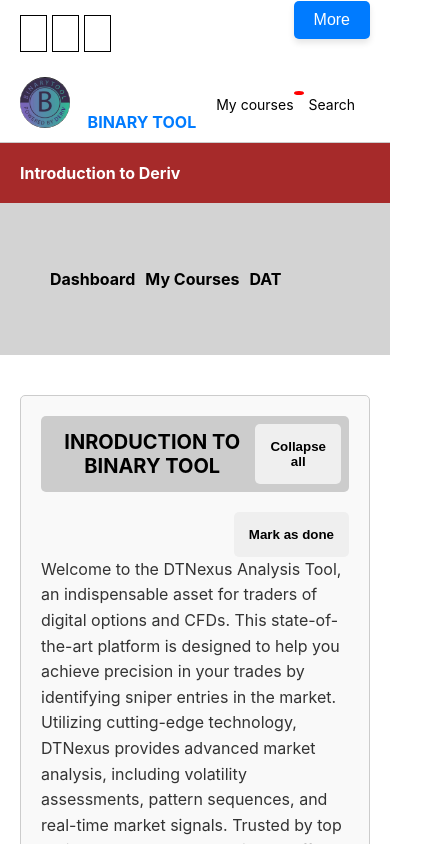
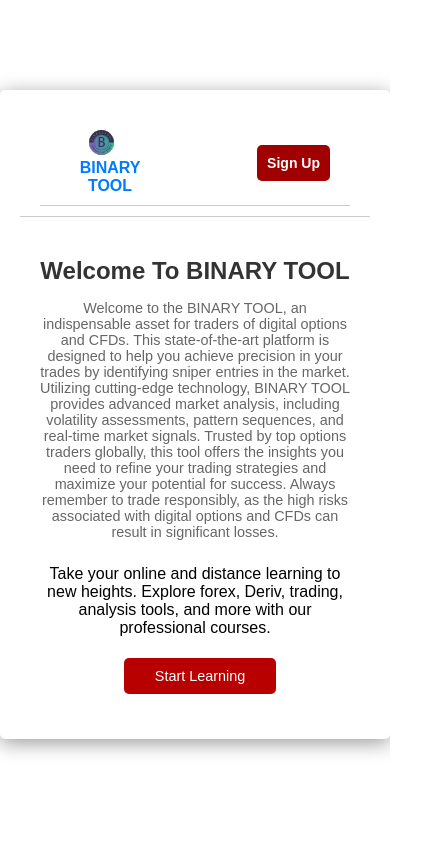
Before and after one commit to wakoTheDev/Deriv-content-page, a React (Create React App) app: page / in a window 390 px wide. Shown: the top 844 px of the page, 430 px wide, since content can reach past the window. Built offline with nearby package versions, Linux system fonts and the light colour scheme.

Commit message:
adding landing page

```diff
--- a/src/App.js
+++ b/src/App.js
@@ -1,4 +1,5 @@
 import React, { useState } from 'react';
+import LandingPage from './home';
 import './App.css';
 import MyHeader from './customHeader';
 import MyFooter from './Footer';
@@ -9,6 +10,11 @@
 
 function App() {
   const [isModalOpen, setIsModalOpen] = useState(false);
+  const [showLandingPage, setShowLandingPage] = useState(true);
+
+  const handleStartLearning = () => {
+    setShowLandingPage(false);
+  };
 
   const handleOpenModal = () => {
     setIsModalOpen(true);
@@ -20,12 +26,13 @@
 
   return (
     <div className="App">
-      <div className="socials">
-        <div className="appSocials"></div>
-        <div className="appSocials"></div>
-        <div className="appSocials"></div>
-      </div>
-      <MyHeader />
+      {showLandingPage ? (<LandingPage onStartLearning={handleStartLearning} />):
+      (
+        <><div className="socials">
+            <div className="appSocials"></div>
+            <div className="appSocials"></div>
+            <div className="appSocials"></div>
+          </div><MyHeader />
 
       {/* Pass handleOpenModal to FloatingButtons */}
       <FloatingButtons onCourseClick={handleOpenModal} />
@@ -81,7 +88,9 @@
             </button>
           </div>
         </div>
+      )}</>
       )}
+
     </div>
   );
 }
--- /dev/null
+++ b/src/MyHeader4.css
@@ -0,0 +1,78 @@
+.analysis-tool {
+    z-index: 1000;
+    display: flex;
+    flex-direction: column;
+    width: 100%;
+  }
+
+  .header {
+    display: flex;
+    justify-content: space-between;
+    align-items: center;
+    padding: 10px 20px;
+    background-color: white;
+    border-bottom: 1px solid #ccc;
+  }
+
+  .logo {
+    font-size: 16px;
+    font-weight: bold;
+    color: #007BFF;
+    display: inline-block;
+  }
+
+  .menu {
+    display: flex;
+    gap: 15px;
+  }
+
+  .menu-item {
+    position: relative;
+    font-size: 14px;
+    cursor: pointer;
+    background-color: #a00000;
+    padding: 10px;
+    color: white !important;
+    font-weight: bold;
+    border-radius: 5px;
+  }
+
+  .badge {
+    position: absolute;
+    top: -5px;
+    right: -10px;
+    background-color: red;
+    color: white;
+    font-size: 12px;
+    border-radius: 50%;
+    padding: 2px 5px;
+  }
+
+  .banner {
+    background-color: #a00000;
+    color: white;
+    padding: 20px 20px;
+    text-align: center;
+    position: relative;
+  }
+
+  .title {
+    font-size: 24px;
+    margin: 0;
+  }
+@media (max-width:600px) {
+  .logo img{
+    width: 25px;
+  }
+  .logo{
+    font-size: 0.5em;
+  }
+}
+@media (min-width:600px) and (max-width:900px) {
+  .logo img{
+    width: 50px;
+  }
+  .logo{
+    font-size: 0.7em;
+  }
+}
--- /dev/null
+++ b/src/home.css
@@ -0,0 +1,134 @@
+/* General Styles */
+body {
+    margin-top:90px ;
+    font-family: Arial, sans-serif;
+  }
+
+  .online-academy {
+    text-align: center;
+    padding: 20px;
+    max-width: 800px;
+    margin: 0 auto;
+    border-radius: 5px;
+    box-shadow: 0px 4px 20px rgba(0, 0, 0, 0.4);
+  }
+
+  /* Header Section */
+  .header {
+    display: flex;
+    justify-content: space-between;
+    align-items: center;
+    padding: 10px 0;
+  }
+
+  .logo {
+    width: 100px;
+  }
+
+  .header-icons span {
+    margin-left: 10px;
+    font-size: 20px;
+    cursor: pointer;
+  }
+
+  /* Main Content */
+  .content {
+    margin-top: 20px;
+  }
+
+  .title {
+    font-size: 1.8rem;
+    font-weight: bold;
+    color: #333;
+    margin-bottom: 15px;
+  }
+
+  .description {
+    font-size: 1rem;
+    color: #666;
+    margin-bottom: 25px;
+  }
+
+  /* Buttons Section */
+  .button-container {
+    width: 100%;
+    display: flex;
+    gap: 10px;
+    padding: 5px;
+    align-content: center;
+    justify-content: center;
+  }
+
+  .start-learning {
+    background-color: #b90000;
+    color: white;
+    border: none;
+    padding: 15px;
+    font-size: 1rem;
+    cursor: pointer;
+    border-radius: 5px;
+    width: 49%;
+  }
+
+  .start-learning:hover {
+    background-color: #a30000;
+  }
+
+  .open-account {
+    background-color: white;
+    color: #b90000;
+    border: 2px solid #b90000;
+    padding: 15px;
+    font-size: 1rem;
+    cursor: pointer;
+    border-radius: 5px;
+    width: 49%;
+    display: inline-block;
+  }
+
+  .open-account:hover {
+    background-color: #b90000;
+    color: white;
+  }
+
+  /* Responsive Design */
+  @media (max-width : 768px) {
+    .title {
+      font-size: 1.5rem;
+    }
+
+    .description {
+      font-size: 0.9rem;
+    }
+
+    .button-container{
+      display: flex;
+    }
+
+    .start-learning,
+    .open-account {
+      padding: 10px;
+      font-size: 0.9rem;
+      width: 49%;
+    }
+  }
+
+  @media (max-width < 768px) {
+    .title {
+      font-size: 1.3rem;
+    }
+
+    .description {
+      font-size: 0.8rem;
+    }
+    .button-container{
+      flex-direction: column;
+    }
+    .start-learning,
+    .open-account {
+      padding: 8px;
+      font-size: 0.8rem;
+      display: block;
+      width:100%;
+    }
+  }
--- /dev/null
+++ b/src/home.js
@@ -0,0 +1,36 @@
+import React from "react";
+import "./home.css";
+import MyHeader from "./homeheader";
+// import "./newhome.css";
+
+const LandingPage = ({ onStartLearning }) => {
+  return (
+    <div className="online-academy">
+      {/* Header Section */}
+      <header className="header">
+        <MyHeader />
+      </header>
+
+      {/* Main Content */}
+      <main className="content">
+        <h1 className="title">Welcome To BINARY TOOL</h1>
+        <p className="description">
+          Welcome to the BINARY TOOL, an indispensable asset for traders of digital options and CFDs. This state-of-the-art platform is designed to help you achieve precision in your trades by identifying sniper entries in the market. Utilizing cutting-edge technology, BINARY TOOL provides advanced market analysis, including volatility assessments, pattern sequences, and real-time market signals. Trusted by top options traders globally, this tool offers the insights you need to refine your trading strategies and maximize your potential for success. Always remember to trade responsibly, as the high risks associated with digital options and CFDs can result in significant losses.
+        </p>
+        <p>
+          Take your online and distance learning to new heights. Explore forex, Deriv,
+          trading, analysis tools, and more with our professional courses.
+        </p>
+
+        {/* Buttons Section */}
+        <div className="button-container">
+          <button className="start-learning" onClick={onStartLearning}>
+            Start Learning
+          </button>
+        </div>
+      </main>
+    </div>
+  );
+};
+
+export default LandingPage;
--- /dev/null
+++ b/src/homeheader.js
@@ -0,0 +1,24 @@
+import React from 'react';
+import './MyHeader4.css';
+import myLogo from './myLogo.png'
+
+const MyHeader = () => {
+  const handleClick = () =>{
+    window.location.href = 'https://track.deriv.com/_7p0wsCpjOfD1hit6RV3zsGNd7ZgqdRLk/1/'
+  }
+  return (
+    <div className="analysis-tool">
+      <header className="header">
+        <div className="logo">
+          <img src={myLogo} alt={'logo'} width={'50px'} style={{borderRadius:'50%', marginRight:'1.1em'}} />
+          BINARY TOOL
+        </div>
+        <div className="menu">
+          <span className="menu-item" onClick={handleClick}>Sign Up </span>
+        </div>
+      </header>
+    </div>
+  );
+};
+
+export default MyHeader;
--- /dev/null
+++ b/src/newhome.css
@@ -0,0 +1,36 @@
+/* home.css */
+.online-academy {
+    display: flex;
+    justify-content: center;
+    align-items: center;
+    height: 100vh;
+    background-color: #f0f0f0;
+  }
+
+  .content {
+    text-align: center;
+  }
+
+  .button-container {
+    margin-top: 20px;
+  }
+
+  .start-learning {
+    padding: 10px 20px;
+    font-size: 16px;
+    cursor: pointer;
+    background-color: #4CAF50;
+    color: white;
+    border: none;
+    border-radius: 5px;
+  }
+
+  .main-content {
+    padding: 20px;
+    text-align: center;
+  }
+
+  .main-content h2 {
+    font-size: 24px;
+    margin-top: 20px;
+  }
```
